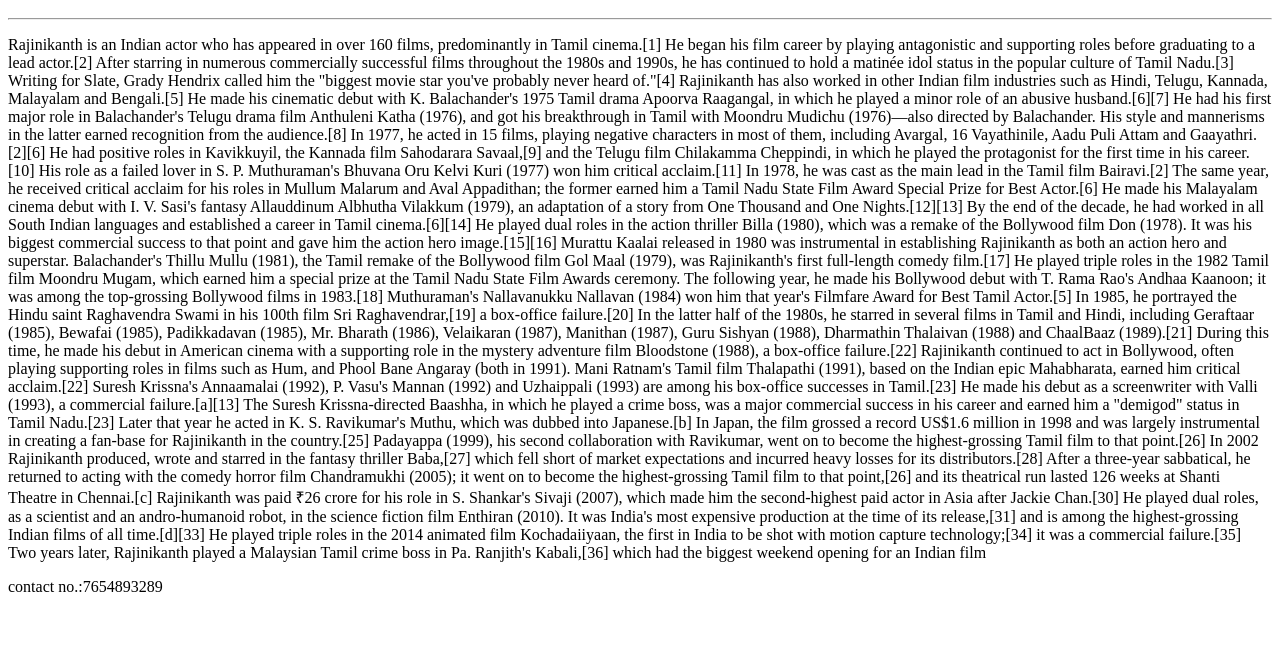
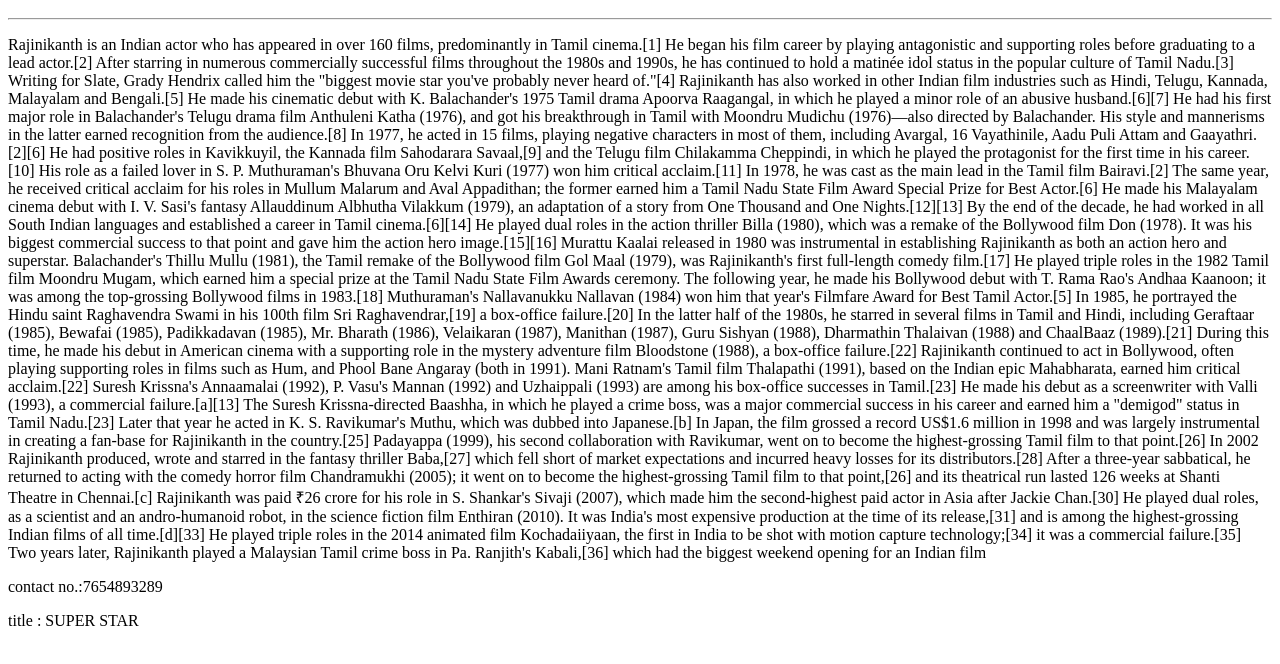
Before and after one commit to Nikithanraj21-25/project-rajini, a plain HTML site: page index.html in a window 1280 px wide. Shown: the part 48-712 px from the top of the page. Drawn offline with Linux system fonts and the light colour scheme.

Commit message:
title added

```diff
--- a/index.html
+++ b/index.html
@@ -91,3 +91,4 @@
           Kabali,[36] which had the biggest weekend opening for an Indian film
         </p>
         <p>contact no.:7654893289</p>
+        <p>title : SUPER STAR</p>
```
